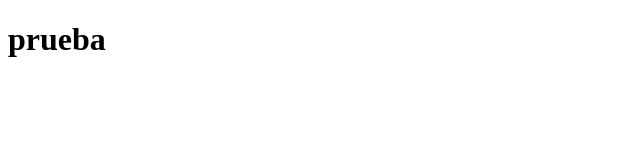
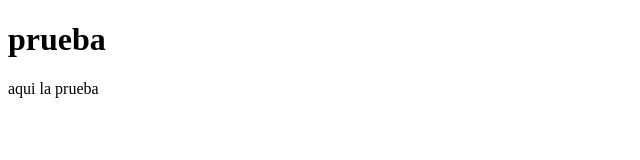
Before and after one commit to LizbethFP/prueba, a plain HTML site: page index.html in a window 1280 px wide. Shown: the whole page, without its empty margins (0-640 px from the left). Drawn offline with Linux system fonts and the light colour scheme.

Commit message:
cambio raro

```diff
--- a/index.html
+++ b/index.html
@@ -8,5 +8,7 @@
 </head>
 <body>
     <h1>prueba</h1>
+    <p> aqui la prueba</p>
+
 </body>
 </html>
```
